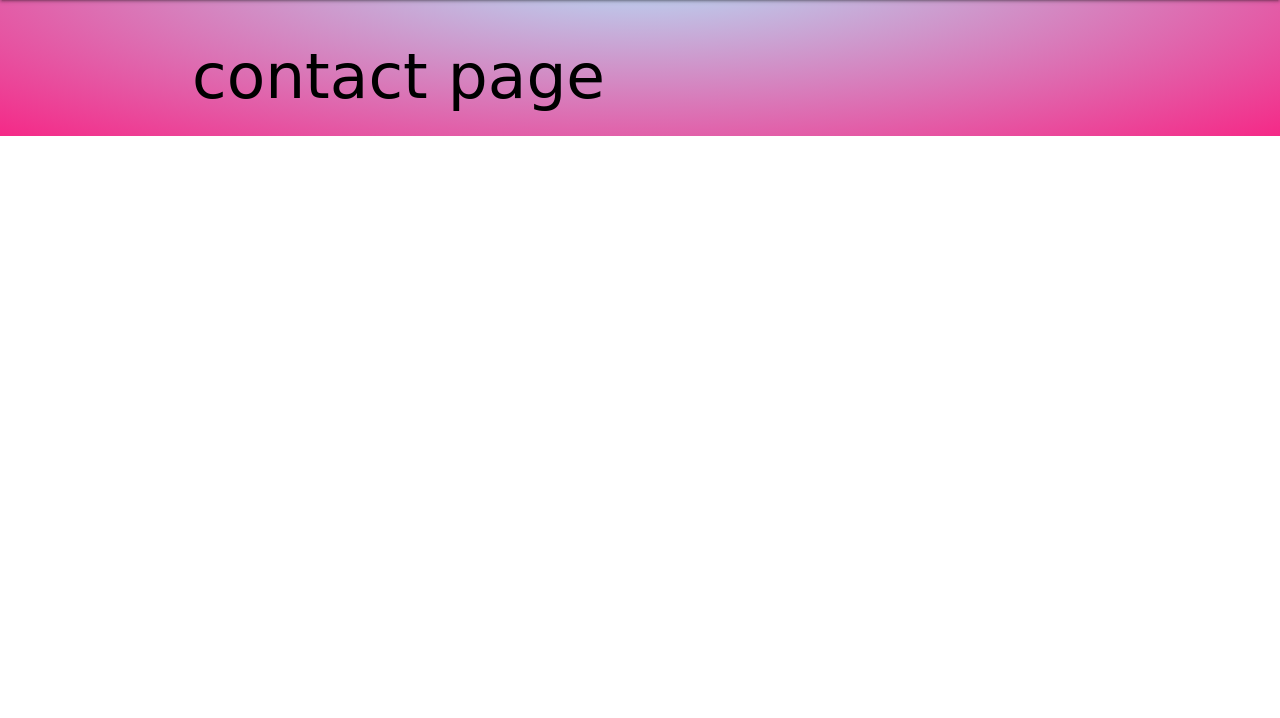
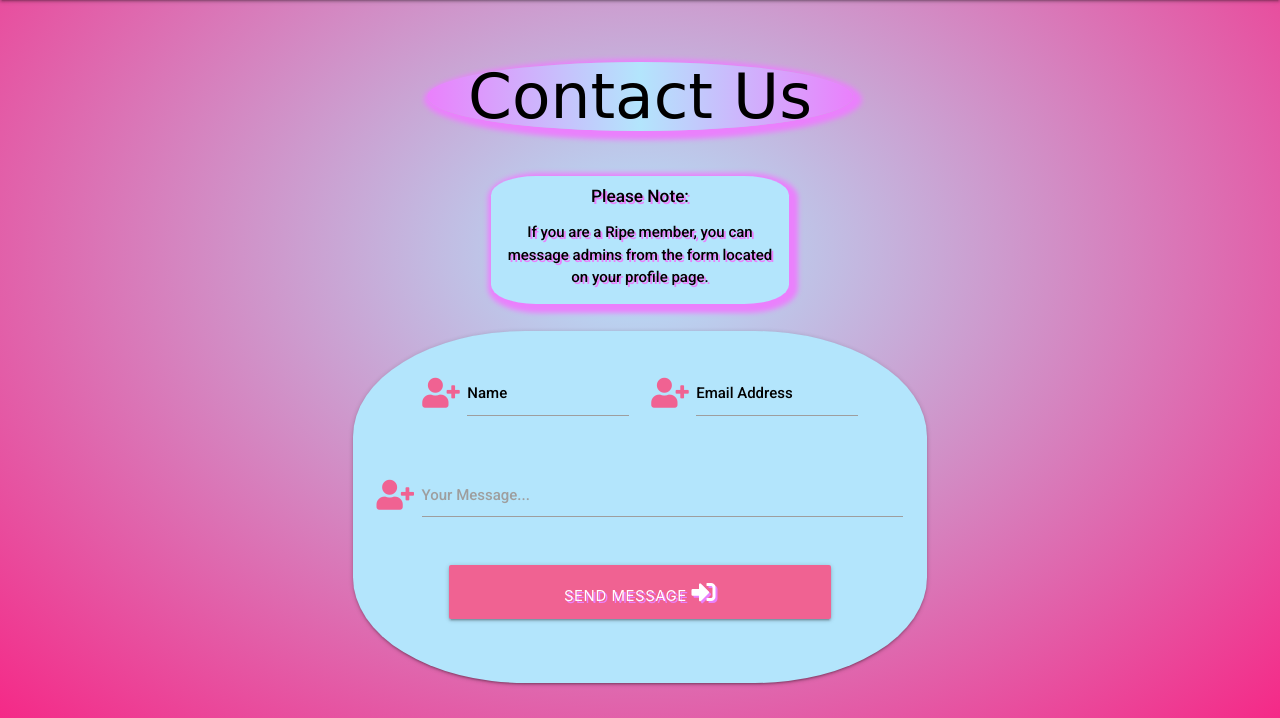
Before and after one commit to J-O-B/ripe-recipe, a Flask app: page /contact in a window 1280 px wide. Shown: the part 216-934 px from the top of the page. Before the commit the page ends 352 px from the top, so only its background shows below. Run offline with Flask 2, Linux system fonts and the light colour scheme; some libraries are stand-ins or nearby versions; some web fonts are replaced.

Commit message:
added form to contact page, just placeholder for now

```diff
--- a/templates/add_recipe.html
+++ b/templates/add_recipe.html
@@ -3,9 +3,8 @@
 
     <div class="row">
         <div class="col s12 m6 offset-m3">
-            <h1 class="center-align pink-text text-lighten-2 border round-border">Add Recipe</h1>
+            <h1 class="center-align black-text text-lighten-2 border round-border">Add Recipe</h1>
         </div>
-
     </div>
 
 <!--Card to hold the signup form-->
--- a/templates/contact.html
+++ b/templates/contact.html
@@ -2,7 +2,51 @@
 {% block main_content %}
 
 
-    <h1>contact page</h1>
+    <div class="row">
+        <div class="col s12 m6 offset-m3">
+            <h1 class="center-align black-text text-lighten-2 border round-border">Contact Us</h1>
+        </div>
+    </div>
+    <div class="row">
+        <div class="col s4 offset-s4 soft-corners border light-blue lighten-4 text-shadow">
+            <h6 class="center-align">Please Note:</h6>
+            <p class="center-align">If you are a Ripe member, you can message admins from the form located on your profile page.</p>
+        </div>
+    </div>
+    <div class="row">
+        <form class="col s12 m8 offset-m2 round" method="POST" action="{{ url_for('contact') }}">
+            <div class="card-panel light-blue lighten-4 round-corners">
+                <div class="row">
+
+                    <div class="input-field col l5 offset-l1 m10 offset-m1">
+                        <i class="fas fa-user-plus prefix pink-text text-lighten-2"></i>
+                        <input id="name" name="name" type="text" minlength="2" maxlength="50" class="validate" required>
+                        <label class="black-text" for="name">Name</label>
+                        <span class="helper-text" data-error="Input Incorrect," data-success="Input Correct"></span>
+                    </div>
+
+                    <div class="input-field col l5 m10 offset-m1">
+                        <i class="fas fa-user-plus prefix pink-text text-lighten-2"></i>
+                        <input id="email" name="email" type="email" minlength="1" maxlength="70" class="validate" required>
+                        <label class="black-text" for="email">Email Address</label>
+                        <span class="helper-text" data-error="Input Incorrect, Please Enter A Valid Email" data-success="Input Correct"></span>
+                    </div>
+
+                    <div class="input-field col s12">
+                        <i class="fas fa-user-plus prefix pink-text text-lighten-2"></i>
+                        <textarea id="message" name="message" class="materialize-textarea validate" minlength="4" maxlength="500" required></textarea>
+                        <label for="message">Your Message...</label>
+                        <span class="helper-text" data-error="This Field Must Not Be Blank, Or Contain Over 500 Characters" data-success="Input Correct"></span>
+                    </div>
+                    <div class="row">
+                        <button type="submit" class="col s8 offset-s2 btn-large pink lighten-2 text-shadow">
+                            Send Message <i class="fas fa-sign-in-alt"></i>
+                        </button>
+                    </div>
+                </div>
+            </div>
+        </form>
+    </div>
 
 
 {% endblock %}
```
Also changed, not shown: templates/profile.html (+10 -4 lines).
